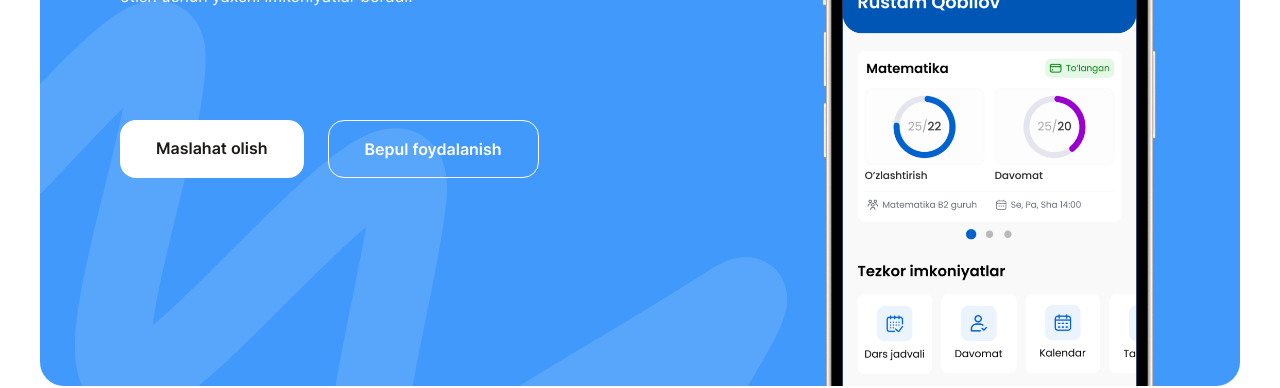
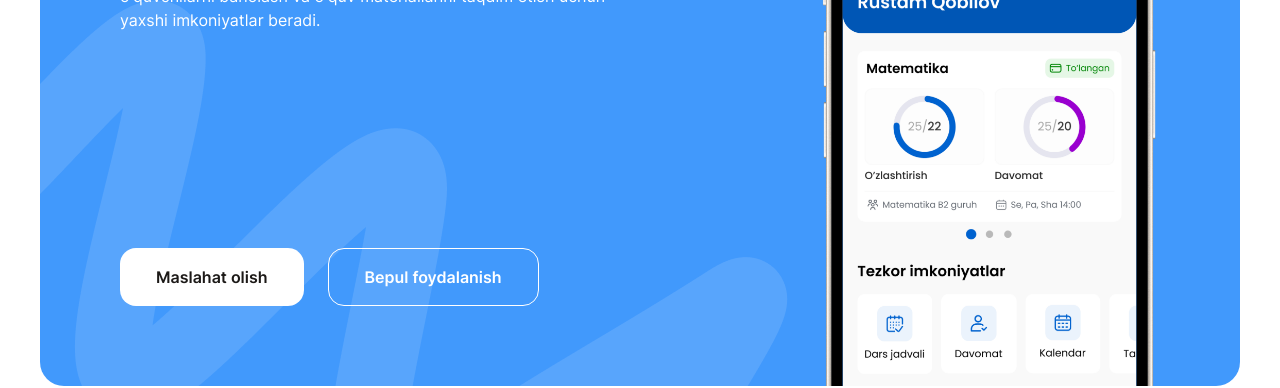
Before and after one commit to Soliha17/lemix, a React (Vite) app: page /lms in a window 1280 px wide. Shown: the part 4920-5308 px from the top of the page. Built offline with nearby package versions, Linux system fonts and the light colour scheme; no server answers.

Commit message:
Refactor: Easy App Card of LMS page

```diff
--- a/src/ui/components/Cards/EasyAppCardLms.jsx
+++ b/src/ui/components/Cards/EasyAppCardLms.jsx
@@ -6,14 +6,14 @@ const EasyAppCardLms = () => {
       <div className="info-col__product-card flex flex-col gap-12 sm:gap-28">
         <div className="title-group__hero-home">
           <h1 className="text-3xl font-semibold text-white-main lg:text-5xl">Qulay mobil ulova</h1>
-          <p className="p1 mt-5 w-full text-white-main">
+          <p className="p1 mt-5 w-full text-white-main lg:w-3/4">
             O&apos;quv markazlari uchun avtomatlashtiruvchi LMS (Learning Management System)
             tizimlari o&apos;quv jarayonini boshqarish, o&apos;quvchilarni baholash va o&apos;quv
             materiallarini taqdim etish uchun yaxshi imkoniyatlar beradi.
           </p>
         </div>
-        <div className="flex flex-col gap-6 sm:flex-row">
-          <button className="flex gap-4 rounded-2xl bg-white-main px-9 py-4 font-semibold text-black-100 hover:bg-neo-100">
+        <div className="mb-0 mt-auto flex flex-col gap-6 sm:flex-row md:mb-8 xl:mb-20">
+          <button className="rounded-2xl bg-white-main px-9 py-4 font-semibold text-black-100 hover:bg-neo-100">
             Maslahat olish
           </button>
           <button className="rounded-2xl border border-white-main px-9 py-4 font-semibold text-white-main hover:border-black-0 hover:bg-black-100 hover:text-white-main">
```
